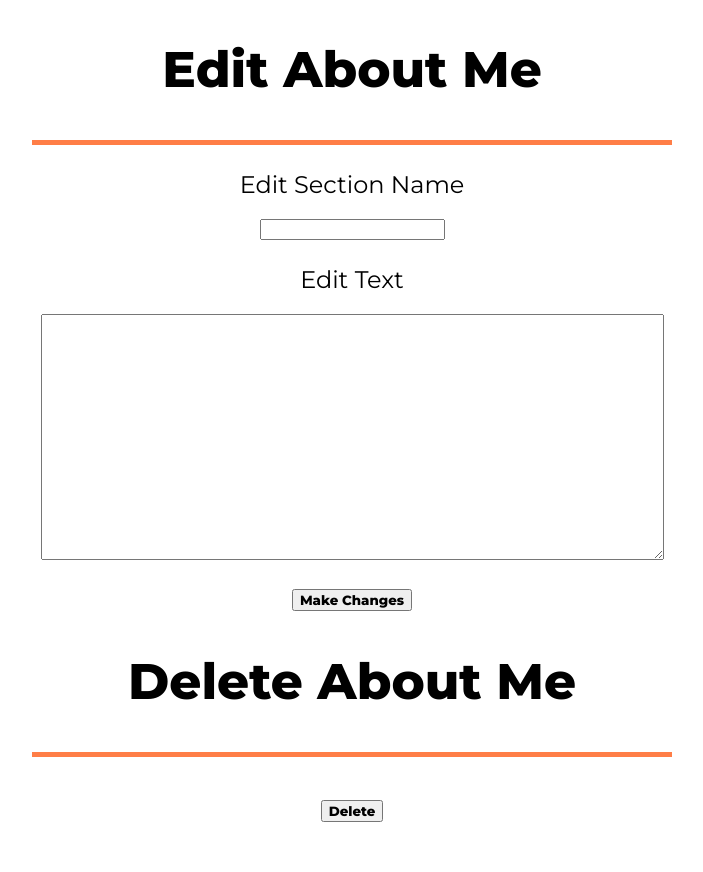
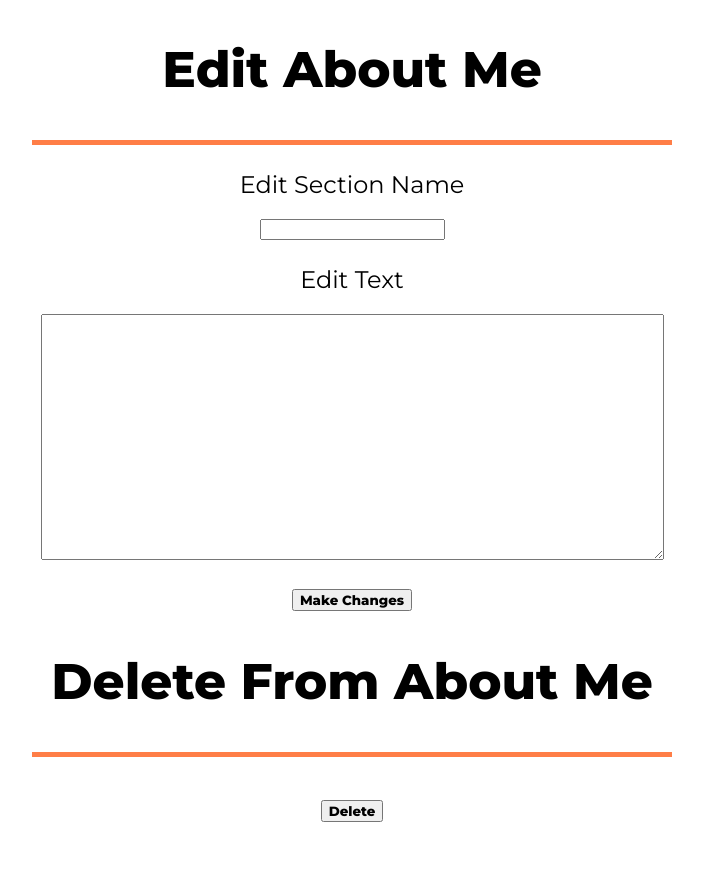
Before and after one commit to FuryMuso/Project-2-CMS, a PHP site: page /about-form.php in a window 1280 px wide. Shown: the part 613-1485 px from the top of the page, without its empty margins (288-991 px from the left). Run offline with PHP 8.4, Linux system fonts and the light colour scheme.

Commit message:
completed basic cms about form

```diff
--- a/about-form.php
+++ b/about-form.php
@@ -4,7 +4,7 @@
     <link href="https://fonts.googleapis.com/css?family=Montserrat:400,800" rel="stylesheet">
     <link href="https://fonts.googleapis.com/css?family=Raleway: 400,700" rel="stylesheet">
     <link href="cms-form.css" type="text/css" rel="stylesheet">
-    <title>CMS page</title>
+    <title>About CMS Form</title>
 </head>
 <body>
 <div class="cmsForm">
@@ -27,7 +27,7 @@
             <input class="editingButton" type="submit" value="Make Changes">
     </form>
     <form action="" method="POST">
-        <h1>Delete About Me</h1>
+        <h1>Delete From About Me</h1>
         <br>
             <input class="editingButton" type="submit" value="Delete">
     </form>
```
